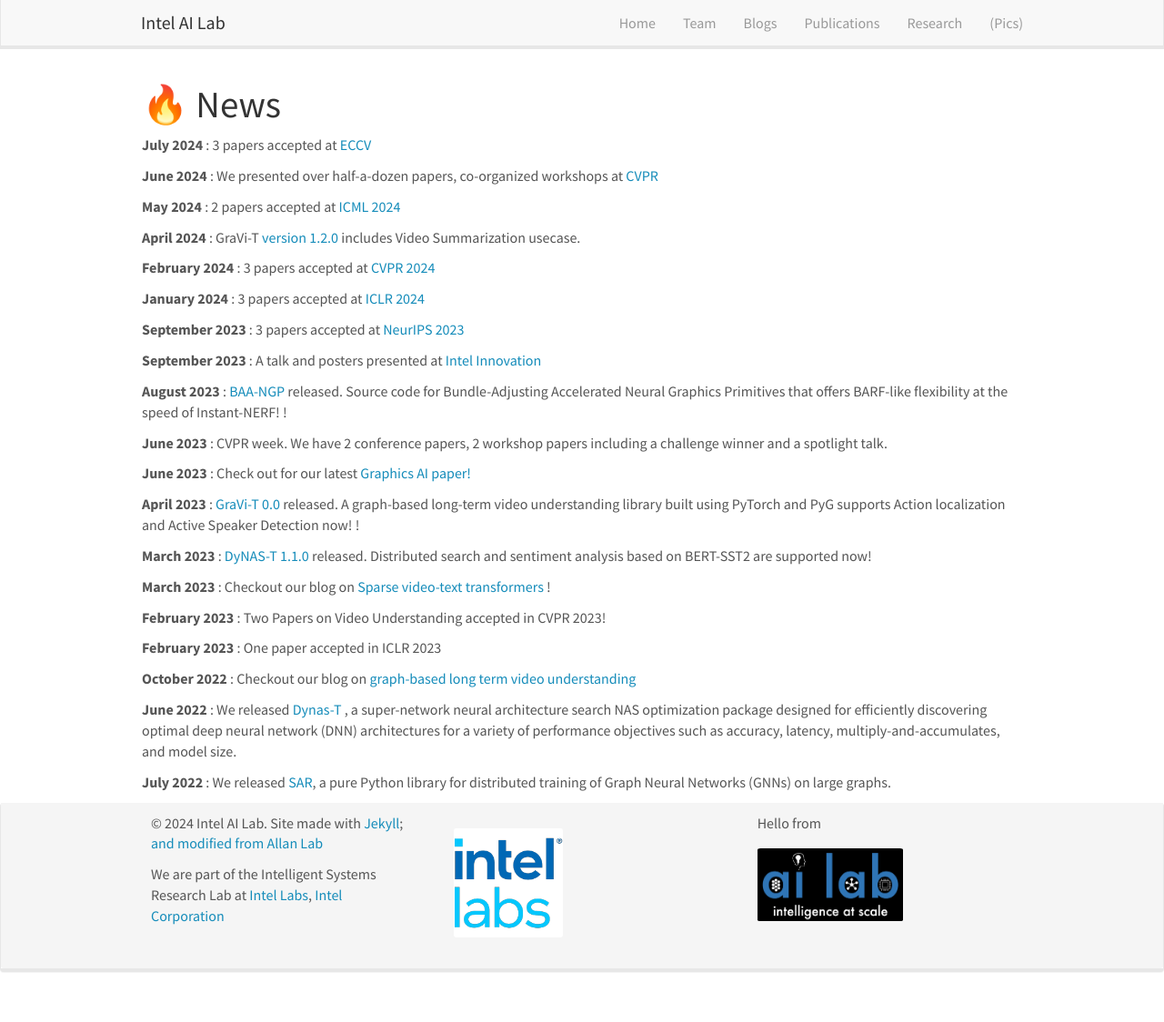
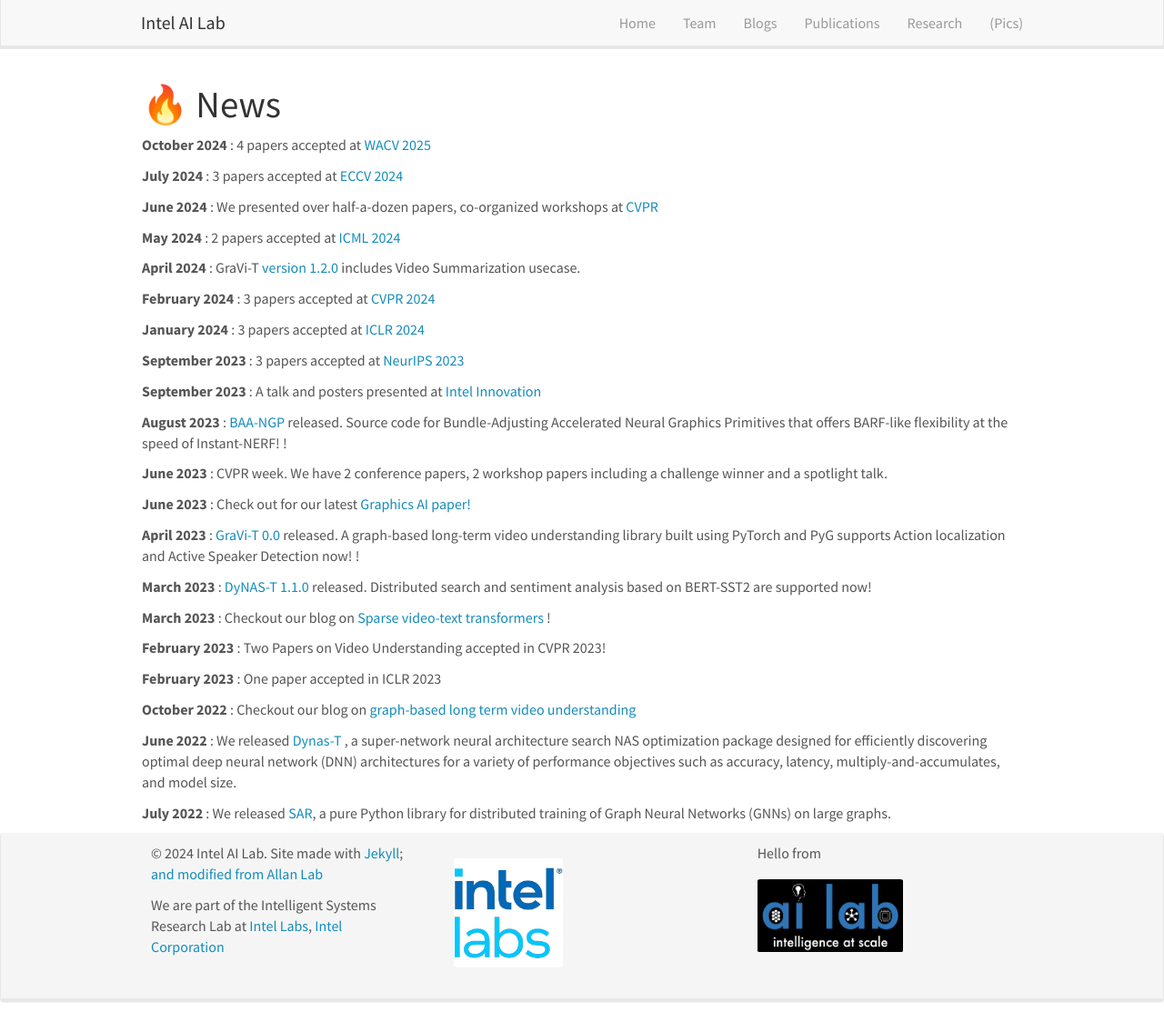
Before and after one commit to intelailabpage/intelailabpage.github.io, a Jekyll site: the page built from _pages/allnews.md, in a window 1280 px wide and 1124 px high. Shown: the whole window at 91% size. Built offline with Jekyll 4.4.1, drawn with Linux system fonts in a browser that asks for light colours; nearby versions of some CDN libraries.

Commit message:
Update news.yml

```diff
--- a/_data/news.yml
+++ b/_data/news.yml
@@ -1,5 +1,8 @@
+- date: October 2024
+  headline: 4 papers accepted at <a href="https://wacv2025.thecvf.com/"> WACV 2025 </a>
+
 - date: July 2024
-  headline: 3 papers accepted at <a href="https://eccv.ecva.net/"> ECCV </a>
+  headline: 3 papers accepted at <a href="https://eccv.ecva.net/"> ECCV 2024 </a>
 
 - date: June 2024
   headline: We presented over half-a-dozen papers, co-organized workshops at <a href="https://cvpr.thecvf.com/"> CVPR </a>
```
